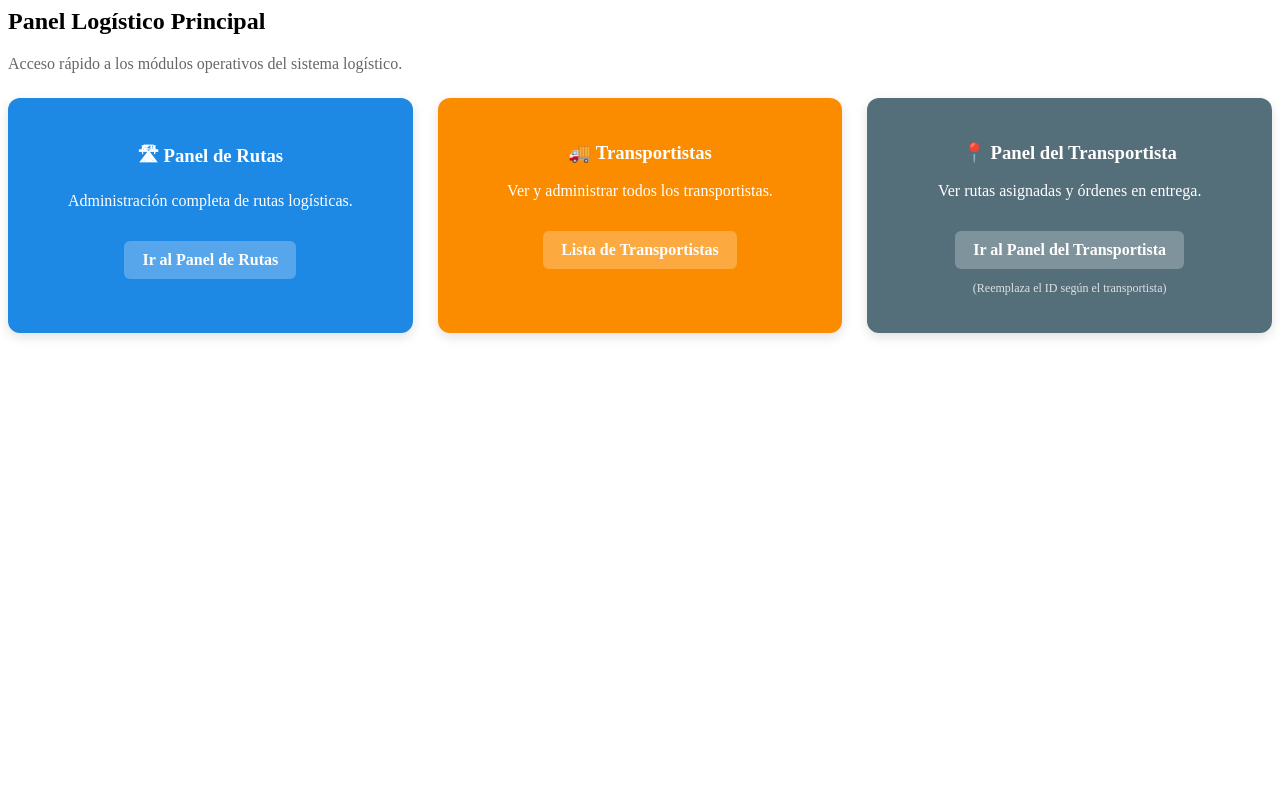
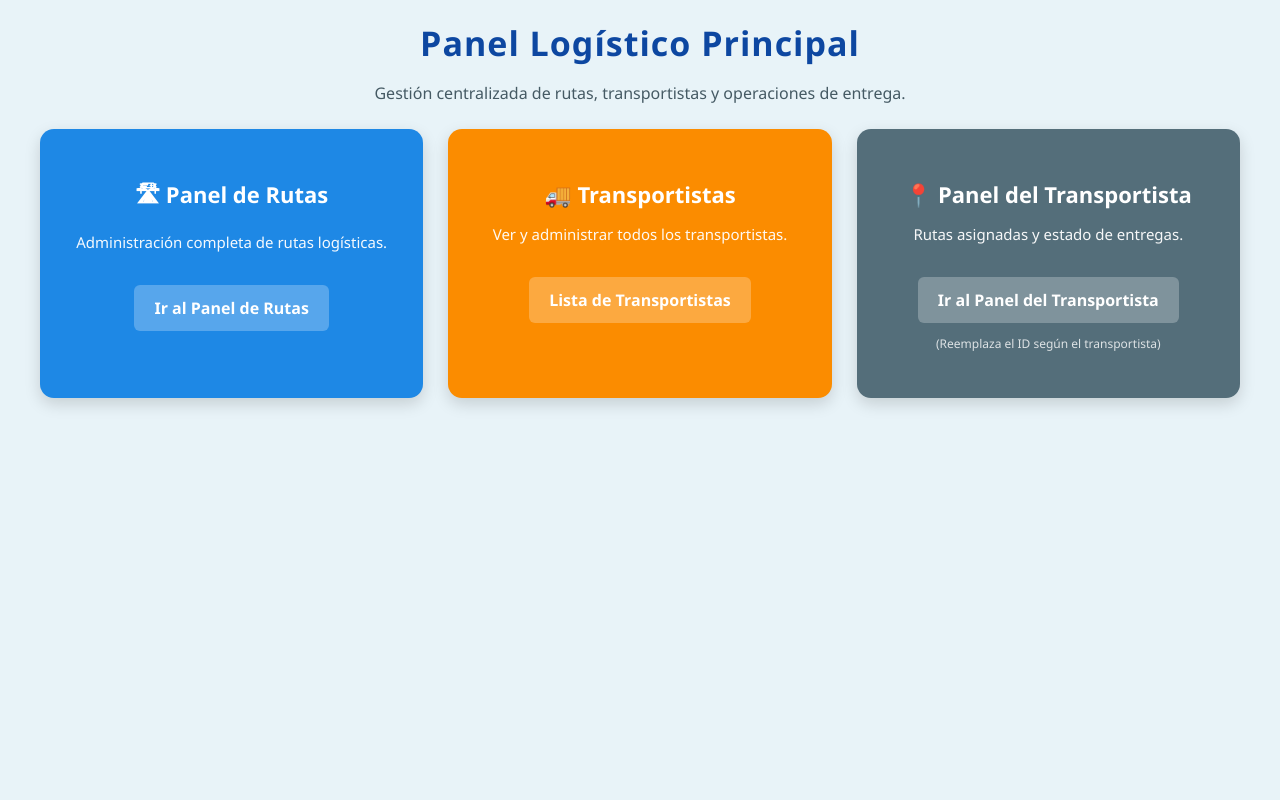
Before and after one commit to MarcoLogica/maderarte, a Django app: page /panel-principal/ in a window 1280 px wide. Run offline with Django 5.2, Linux system fonts and the light colour scheme; parts of the project's set-up code (start-up, migrations or seed data) failed here and were passed over.

Commit message:
Mejoras de estilo profesional en panel logístico principal

```diff
--- a/base/templates/panel_principal.html
+++ b/base/templates/panel_principal.html
@@ -2,32 +2,75 @@
 {% block content %}
 
 <style>
+    body {
+        background-color: #E8F3F8;
+        margin: 0;
+        padding: 0;
+        font-family: 'Segoe UI', Roboto, Arial, sans-serif;
+    }
+
+    .page-header {
+        text-align: center;
+        margin-top: 20px;
+        margin-bottom: 10px;
+    }
+
+    .page-title {
+        font-size: 34px;
+        font-weight: 700;
+        color: #0D47A1;
+        letter-spacing: 1px;
+        margin-bottom: 5px;
+    }
+
+    .page-subtitle {
+        font-size: 16px;
+        color: #455A64;
+        margin-bottom: 25px;
+    }
+
     .dashboard-grid {
         display: grid;
         grid-template-columns: repeat(auto-fit, minmax(280px, 1fr));
         gap: 25px;
-        margin-top: 25px;
+        padding: 0 20px;
+        max-width: 1200px;
+        margin: auto;
     }
 
     .card-log {
-        border-radius: 12px;
-        padding: 25px;
+        border-radius: 14px;
+        padding: 28px;
         color: white;
-        box-shadow: 0 4px 12px rgba(0,0,0,0.12);
+        box-shadow: 0 6px 16px rgba(0,0,0,0.15);
         transition: all 0.25s ease;
         text-align: center;
         font-weight: 500;
+        position: relative;
+        overflow: hidden;
     }
 
     .card-log:hover {
-        transform: translateY(-4px);
-        box-shadow: 0 6px 18px rgba(0,0,0,0.18);
+        transform: translateY(-6px);
+        box-shadow: 0 10px 22px rgba(0,0,0,0.20);
+    }
+
+    .card-log h3 {
+        font-size: 22px;
+        margin-bottom: 10px;
+        font-weight: 700;
+    }
+
+    .card-log p {
+        font-size: 15px;
+        opacity: 0.95;
+        margin-bottom: 18px;
     }
 
     .btn-log {
         display: inline-block;
         margin-top: 15px;
-        padding: 10px 18px;
+        padding: 12px 20px;
         background: rgba(255,255,255,0.25);
         color: white;
         border-radius: 6px;
@@ -49,8 +92,10 @@
     .purple { background: #8e24aa; }
 </style>
 
-<h2>Panel Logístico Principal</h2>
-<p style="color:#666;">Acceso rápido a los módulos operativos del sistema logístico.</p>
+<div class="page-header">
+    <h1 class="page-title">Panel Logístico Principal</h1>
+    <p class="page-subtitle">Gestión centralizada de rutas, transportistas y operaciones de entrega.</p>
+</div>
 
 <div class="dashboard-grid">
 
@@ -62,7 +107,6 @@
             Ir al Panel de Rutas
         </a>
     </div>
-
 
     <!-- Lista de transportistas -->
     <div class="card-log orange">
@@ -76,15 +120,13 @@
     <!-- Panel del transportista -->
     <div class="card-log gray">
         <h3>📍 Panel del Transportista</h3>
-        <p>Ver rutas asignadas y órdenes en entrega.</p>
+        <p>Rutas asignadas y estado de entregas.</p>
         <a class="btn-log" href="{% url 'panel_transportista' transportista_id=1 %}">
             Ir al Panel del Transportista
         </a>
         <p style="font-size:12px; opacity:0.8;">(Reemplaza el ID según el transportista)</p>
     </div>
 
-
-
 </div>
 
 {% endblock %}
```
